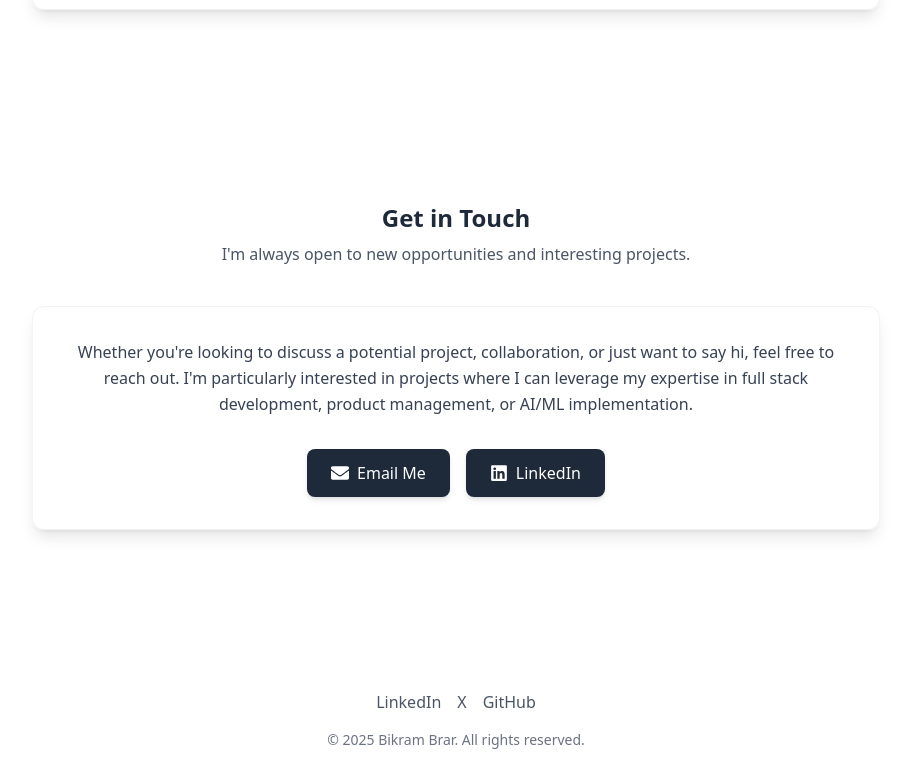
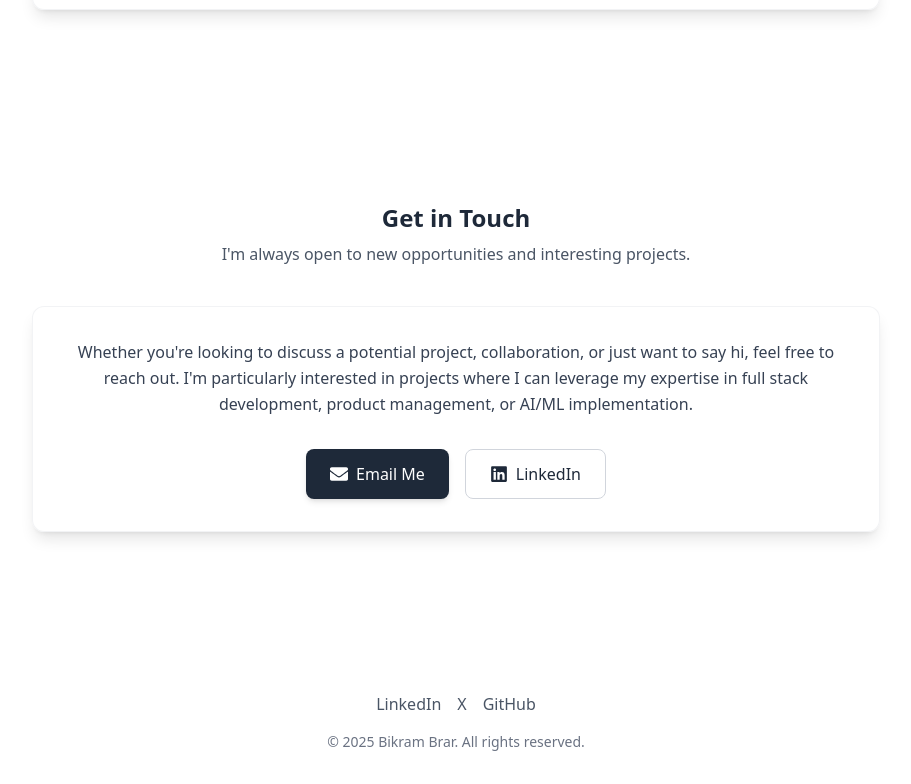
Before and after one commit to Bikz/bikramweb, a Next.js app: page / in a window 1280 px wide. Shown: the part 3827-4611 px from the top of the page, without its empty margins (184-1095 px from the left). Built offline with nearby package versions, Linux system fonts and the light colour scheme.

Commit message:
style(GetInTouchSection.tsx): enhance button styles for email and LinkedIn links to improve user experience and visual appeal

```diff
--- a/app/components/GetInTouchSection.tsx
+++ b/app/components/GetInTouchSection.tsx
@@ -46,7 +46,7 @@ export default function GetInTouchSection() {
         <div className="flex flex-wrap justify-center gap-4">
           <a
             href="mailto:contact@bikrambrar.com"
-            className="flex items-center justify-center gap-2 px-6 py-3 bg-gray-800 hover:bg-gray-700 text-white rounded-lg transition-colors shadow-md"
+            className="flex items-center justify-center gap-2 px-6 py-3 bg-gray-800 hover:bg-gray-700 text-white rounded-lg transition-colors shadow-md hover:scale-105 transform duration-200"
           >
             <FaEnvelope className="text-lg" />
             <span>Email Me</span>
@@ -55,7 +55,7 @@ export default function GetInTouchSection() {
             href="https://linkedin.com/in/bikrambrar"
             target="_blank"
             rel="noopener noreferrer"
-            className="flex items-center justify-center gap-2 px-6 py-3 bg-gray-800 hover:bg-gray-700 text-white rounded-lg transition-colors shadow-md"
+            className="flex items-center justify-center gap-2 px-6 py-3 bg-white/70 dark:bg-gray-800/60 text-gray-800 dark:text-gray-200 border border-gray-300 dark:border-gray-700 hover:bg-gray-100 dark:hover:bg-gray-800 rounded-lg transition-colors"
           >
             <FaLinkedin className="text-lg" />
             <span>LinkedIn</span>
```
